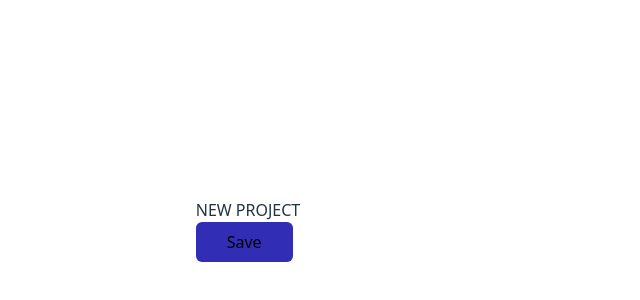
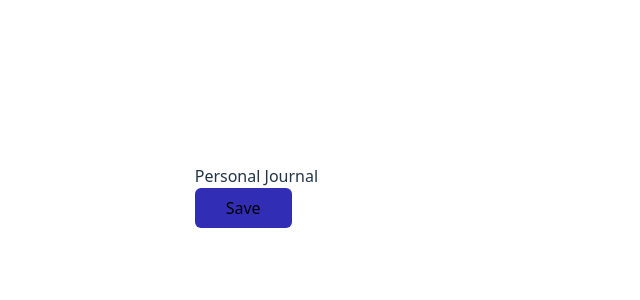
Before and after one commit to Maxdeoro/PersonalJournalReact, a React (Vite) app in the folder vite-project/: page / in a window 1280 px wide. Shown: the part 28-328 px from the top of the page, without its empty margins (0-640 px from the left). Built offline with nearby package versions, Linux system fonts and the light colour scheme.

Commit message:
composition: insert item into CardButton

```diff
--- a/vite-project/eslint.config.js
+++ b/vite-project/eslint.config.js
@@ -29,6 +29,8 @@
         { allowConstantExport: true },
       ],
       'semi': ['error', 'always', {'omitLastIOneLineBlock': false}],
+      'react/prop-types': [0],
+      'indent': ['error', 'tab'],
     },
   },
 ]
--- a/vite-project/src/App.jsx
+++ b/vite-project/src/App.jsx
@@ -1,6 +1,7 @@
 import './App.css';
 import Button from './components/button/Button';
 import JournalItem from './components/journalItem/JournalItem';
+import CardButton from './components/cardButton/CardButton';
 
 function App() {
   const data = [
@@ -18,10 +19,15 @@
 
   return (
     <>
-      <div>NEW PROJECT</div>
+      <div>Personal Journal</div>
       <Button></Button>
-      <JournalItem title={data[0].title} text={data[0].text} date={data[0].date}/>
-      <JournalItem title={data[1].title} text={data[1].text} date={data[1].date}/>
+      <CardButton> + New Post</CardButton>
+      <CardButton>
+        <JournalItem title={data[0].title} text={data[0].text} date={data[0].date}/>
+      </CardButton>
+      <CardButton>
+        <JournalItem title={data[1].title} text={data[1].text} date={data[1].date}/>
+      </CardButton>
     </>
   )
 }
--- /dev/null
+++ b/vite-project/src/components/cardButton/CardButton.css
@@ -0,0 +1,13 @@
+.card-button {
+    border-radius: 4px;
+    background: rgba(255, 255, 255, 0.03);
+    color: #FFF;
+    padding: 20px;
+    cursor: pointer;
+    text-align: start;
+    display: block;
+}
+
+.card-button :hover {
+    background: rgba(124, 112, 112, 0.1);
+}
--- /dev/null
+++ b/vite-project/src/components/cardButton/CardButton.jsx
@@ -0,0 +1,9 @@
+import './CardButton.css';
+
+function CardButton( {children} ) {
+    return (
+        <button className='card-button'>{children}</button>
+    );
+};
+
+export default CardButton;
--- a/vite-project/src/components/journalItem/JournalItem.jsx
+++ b/vite-project/src/components/journalItem/JournalItem.jsx
@@ -3,13 +3,13 @@
 function JournalItem({title, text, date}) {
 
     return (
-        <div className='journal-item'>
+        <>
             <h1 className='journal-item__header'>{title}</h1>
             <h2 className='journal-item__body'>
                 <div className='journal-item__date'>{date.toDateString()}</div>
                 <div className='journal-item__text'>{text}</div>
             </h2>
-        </div>
+        </>
     );
 };
 
```
